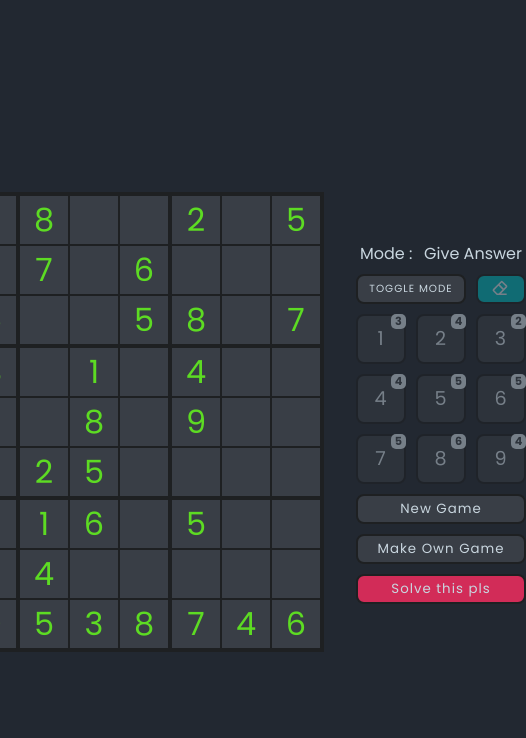
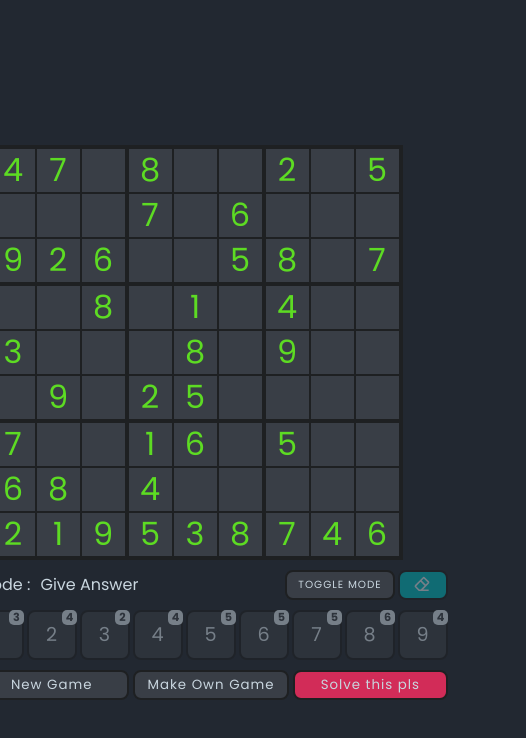
Before and after one commit to atidhirah/react-sudoku, a React (Create React App) app: page / in a window 390 px wide. Shown: the top 738 px of the page, 526 px wide, since content can reach past the window. Built offline with nearby package versions, Linux system fonts and the light colour scheme.

Commit message:
Add media query

```diff
--- a/src/components/SudokuConsole.js
+++ b/src/components/SudokuConsole.js
@@ -5,16 +5,22 @@ class SudokuConsole extends React.Component {
   render() {
     return (
       <div className="sudoku-console">
+        <ul className="console-buttons">
+          <li key="row1" className="console-row-1">
             <p className="console-mode">
               Mode : <span>{this.getModeText()}</span>
             </p>
-        <ul className="console-buttons">
             {this.toggleModeButton()}
             {this.eraserButton()}
+          </li>
+          <li key="row2" className="console-row-2">
             {this.numberButtons()}
+          </li>
+          <li key="row3" className="console-row-3">
             {this.newGameButton()}
             {this.makeGameButton()}
             {this.solveGameButton()}
+          </li>
         </ul>
       </div>
     );
@@ -54,9 +60,9 @@ class SudokuConsole extends React.Component {
 
     return (
       <>
-        <li key="numbers" className="console-numbers">
+        <div className="console-numbers">
           <ul>{numberButtons}</ul>
-        </li>
+        </div>
       </>
     );
   }
@@ -67,9 +73,9 @@ class SudokuConsole extends React.Component {
     if (mode === "makegame" || mode === "win") classToggleButton += " disabled";
 
     return (
-      <li key="toggle" className={classToggleButton}>
+      <div className={classToggleButton}>
         <button onClick={() => this.props.handleMode()}>Toggle Mode</button>
-      </li>
+      </div>
     );
   }
 
@@ -79,28 +85,28 @@ class SudokuConsole extends React.Component {
     let classEraserButton = "console-eraser";
     if (mode === "win" || !selected) classEraserButton += " disabled";
     return (
-      <li key="eraser" className={classEraserButton}>
+      <div className={classEraserButton}>
         <button onClick={() => this.props.handleEraser()}>
           <BiEraser />
         </button>
-      </li>
+      </div>
     );
   }
 
   newGameButton() {
     return (
-      <li key="newGame" className="console-new-game">
+      <div className="console-new-game">
         <button onClick={() => this.props.handleModal(true, "newgame")}>
           New Game
         </button>
-      </li>
+      </div>
     );
   }
 
   makeGameButton() {
     const isMakeGame = this.props.mode === "makegame";
     return (
-      <li key="makeGame" className="console-make-game">
+      <div className="console-make-game">
         <button
           onClick={() =>
             isMakeGame
@@ -110,7 +116,7 @@ class SudokuConsole extends React.Component {
         >
           {isMakeGame ? "Done" : "Make Own Game"}
         </button>
-      </li>
+      </div>
     );
   }
 
@@ -120,14 +126,14 @@ class SudokuConsole extends React.Component {
     if (mode === "makegame" || mode === "win") classSolveButton = "disabled";
 
     return (
-      <li key="solve" className="console-solve">
+      <div className="console-solve">
         <button
           className={classSolveButton}
           onClick={() => this.props.handleModal(true, "solve")}
         >
           Solve this pls
         </button>
-      </li>
+      </div>
     );
   }
 }
--- a/src/styles/components/sudokuBoard.scss
+++ b/src/styles/components/sudokuBoard.scss
@@ -62,3 +62,14 @@
     }
   }
 }
+
+@media screen and (max-width: $small) {
+  .sudoku-board {
+    .sudoku-region {
+      .sudoku-node {
+        width: 45px;
+        height: 45px;
+      }
+    }
+  }
+}
--- a/src/styles/components/sudokuConsole.scss
+++ b/src/styles/components/sudokuConsole.scss
@@ -10,27 +10,29 @@
   flex-direction: column;
   margin-left: 2rem;
 
+  .console-buttons {
+    display: flex;
+    flex-direction: column;
+    gap: 10px;
+
+    .console-row-1 {
+      display: grid;
+      grid-template-areas:
+        "m m m m m "
+        "t t t e e";
+
       .console-mode {
+        grid-area: m;
         color: $clrNumber;
         width: 100%;
         padding: 0 4px;
         justify-content: space-between;
-    margin-bottom: 8px;
+        margin-bottom: 5px;
       }
 
-  .console-buttons {
-    display: grid;
-    grid-template-areas:
-      "toggle toggle erase"
-      "number number number"
-      "new new new"
-      "make make make"
-      "solve solve solve";
-    gap: 10px;
-
       .console-toggle {
-      grid-area: toggle;
-      width: 110px;
+        grid-area: t;
+        margin-right: 3px;
         button {
           text-transform: uppercase;
           font-size: 0.65rem;
@@ -38,17 +40,16 @@
       }
 
       .console-eraser {
-      grid-area: erase;
-      width: 50px;
+        grid-area: e;
         button {
           background-color: $clrEraser;
           font-size: 1.2rem;
         }
       }
+    }
 
+    .console-row-2 {
       .console-numbers {
-      grid-area: number;
-
         ul {
           display: grid;
           grid-template-columns: 1fr 1fr 1fr;
@@ -81,22 +82,20 @@
           }
         }
       }
-
-    .console-new-game {
-      grid-area: new;
     }
 
-    .console-make-game {
-      grid-area: make;
-    }
+    .console-row-3 {
+      display: flex;
+      flex-direction: column;
+      gap: 4px;
 
       .console-solve {
-      grid-area: solve;
         button {
           background-color: $clrSolve;
 
           &:hover {
             background-color: $clrSolveHover !important;
+          }
         }
       }
     }
@@ -124,3 +123,66 @@
     opacity: 0.5;
   }
 }
+
+@media screen and (max-width: $small) {
+  .sudoku-console {
+    margin-top: 10px;
+    .console-buttons {
+      grid-template-areas:
+        "mode toggle erase"
+        "number number number"
+        "new make solve";
+
+      .console-row-1 {
+        display: flex;
+        align-items: center;
+
+        .console-mode {
+          width: 100%;
+          margin: 0;
+          justify-content: start;
+          align-items: center;
+
+          span {
+            margin-left: 10px;
+          }
+        }
+
+        .console-toggle {
+          justify-self: end;
+          min-width: 110px;
+          button {
+            text-transform: uppercase;
+            font-size: 0.65rem;
+          }
+        }
+
+        .console-eraser {
+          justify-self: end;
+          min-width: 50px;
+          button {
+            background-color: $clrEraser;
+            font-size: 1.2rem;
+          }
+        }
+      }
+
+      .console-row-2 {
+        .console-numbers {
+          ul {
+            grid-template-columns: repeat(9, 1fr);
+            gap: 3px;
+          }
+        }
+      }
+
+      .console-row-3 {
+        flex-direction: row;
+
+        div {
+          width: 100%;
+        }
+      }
+    }
+  }
+}
--- a/src/styles/index.scss
+++ b/src/styles/index.scss
@@ -37,3 +37,10 @@ body {
   justify-content: center;
   align-items: center;
 }
+
+@media screen and (max-width: $small) {
+  .sudoku-game {
+    flex-direction: column;
+    margin: 30px 0;
+  }
+}
--- a/src/styles/variables.scss
+++ b/src/styles/variables.scss
@@ -9,3 +9,5 @@ $clrHelperNode: #585f6b;
 $clrEraser: #00adb5;
 $clrSolve: #ff2e62cb;
 $clrSolveHover: #ff2e62;
+
+$small: 800px;
```
Lines whose indentation alone changed are shown as unchanged.
